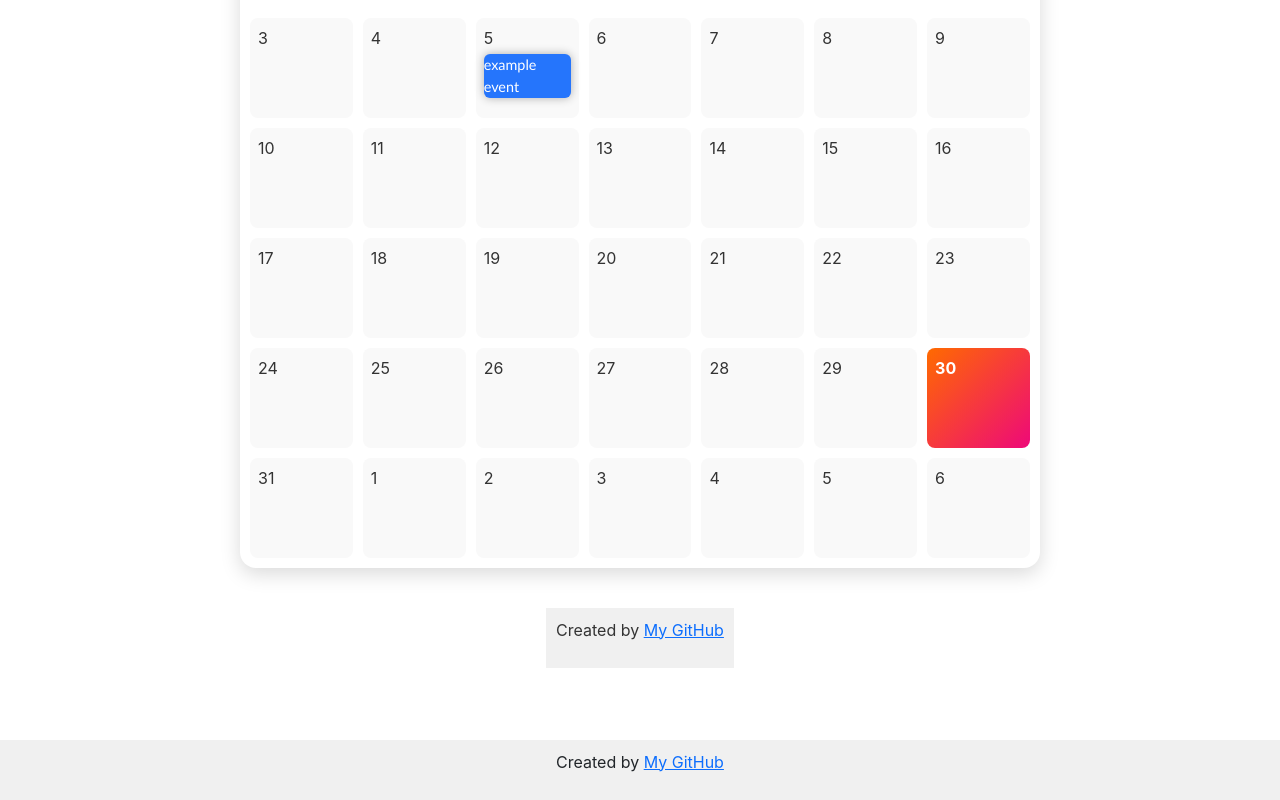
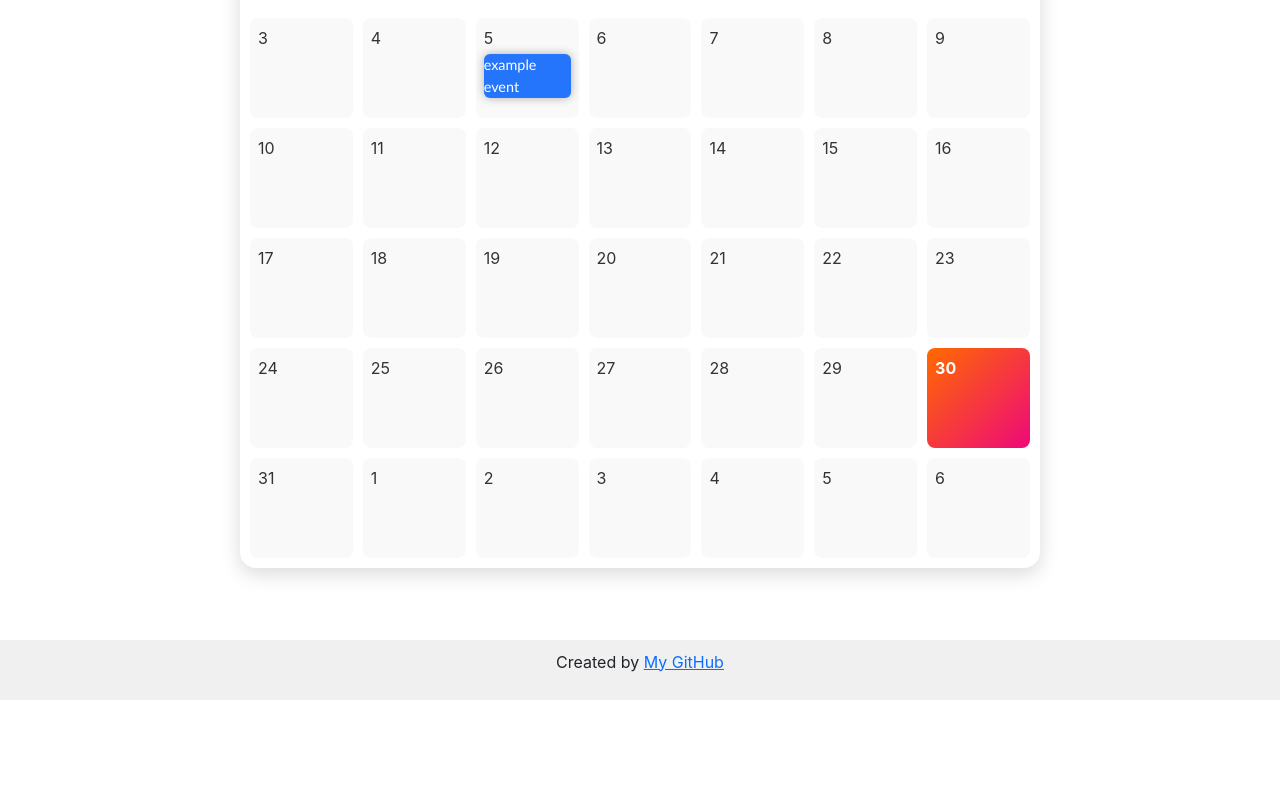
Before and after one commit to atkfuller/startup, a React (Vite) app: page /calendar in a window 1280 px wide. Shown: the part 469-1269 px from the top of the page. After the commit the page ends 1169 px from the top, so only its background shows below. Built offline with nearby package versions, Linux system fonts and the light colour scheme.

Commit message:
got rid of footer in calendar

```diff
--- a/src/calendar/calendar.jsx
+++ b/src/calendar/calendar.jsx
@@ -95,25 +95,6 @@ export default function Calendar() {
         </tbody>
       </table>
 
-      <footer
-        style={{
-          textAlign: "center",
-          marginTop: "40px",
-          padding: "10px",
-          backgroundColor: "#f0f0f0",
-        }}
-      >
-        <p>
-          Created by{" "}
-          <a
-            href="https://github.com/atkfuller/startup.git"
-            target="_blank"
-            rel="noreferrer"
-          >
-            My GitHub
-          </a>
-        </p>
-      </footer>
     </div>
   );
 }
```
